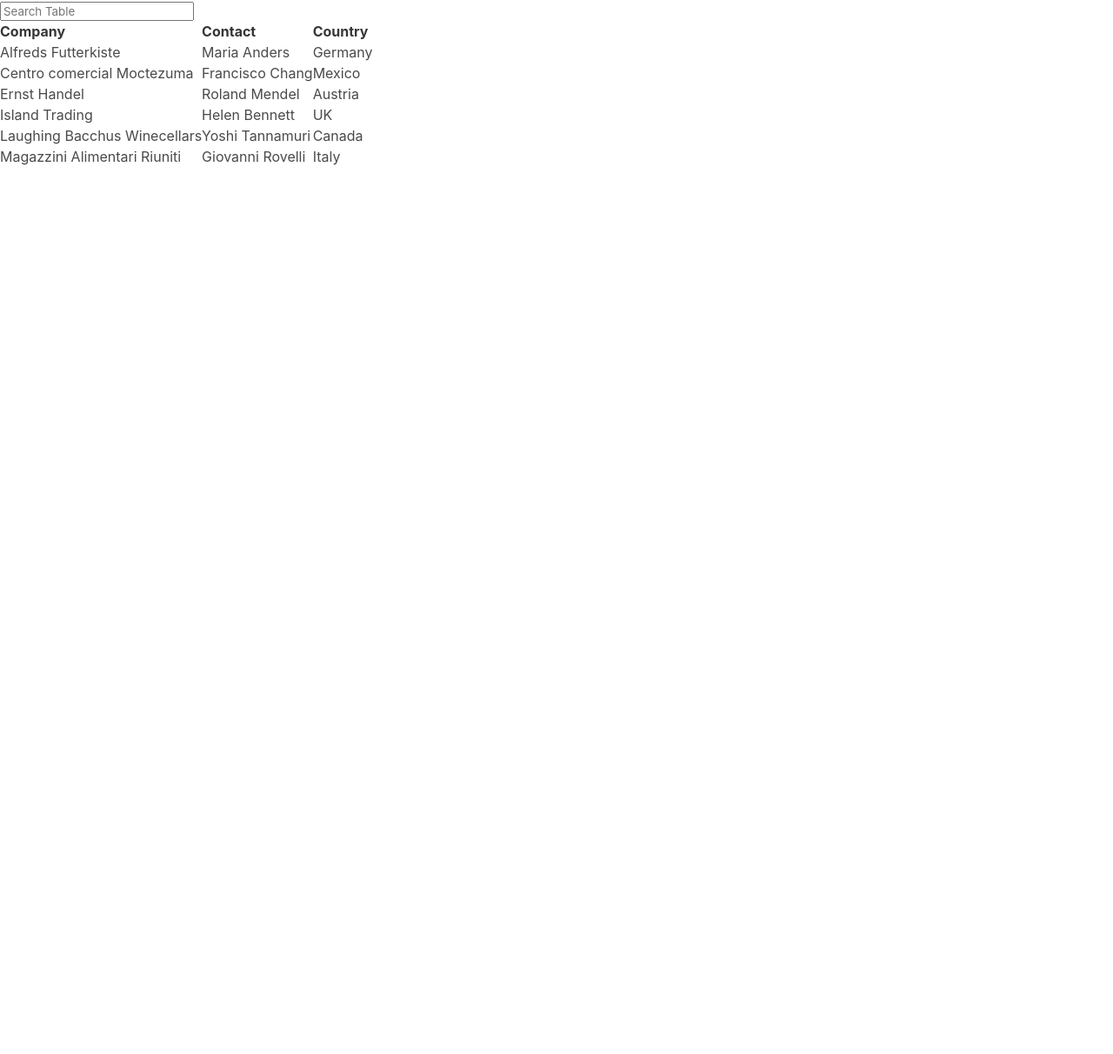
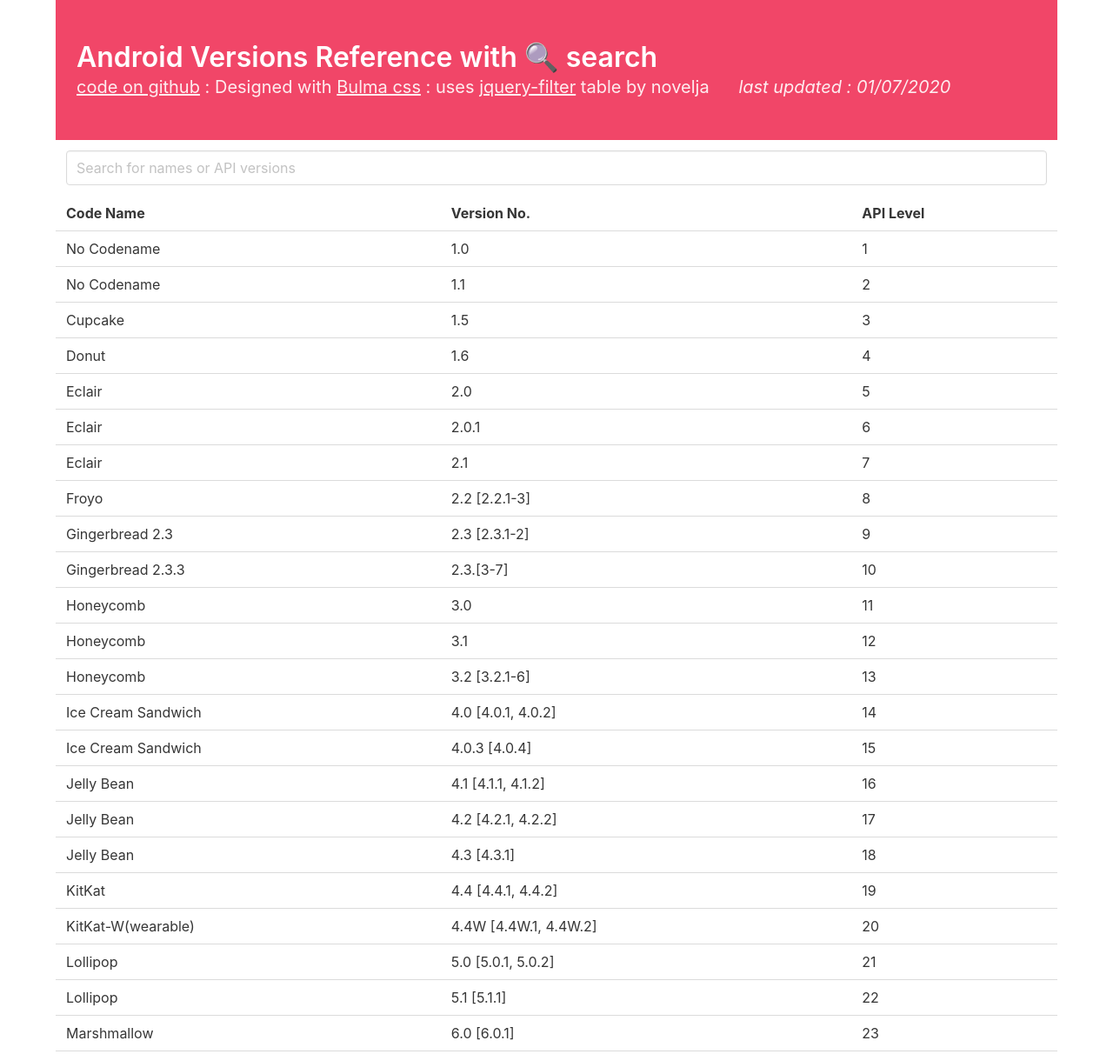
Before and after one commit to monsterbrain/EasyAndroidDevReference, a plain HTML site: page index.html in a window 1280 px wide. Shown: the top 1212 px of the page at 87% size. Before the commit the page ends 800 px from the top, so only its background shows below. Drawn offline with Linux system fonts and the light colour scheme.

Commit message:
added versions and first actual commit ...

```diff
--- a/index.html
+++ b/index.html
@@ -1,26 +1,41 @@
 <!DOCTYPE html>
 <html lang="en">
+
 <head>
   <meta charset="UTF-8" />
   <meta name="viewport" content="width=device-width, initial-scale=1.0" />
   <meta http-equiv="X-UA-Compatible" content="ie=edge" />
   <title>Android Quick Reference for Developers</title>
   <link rel="stylesheet" href="bulma.min.css" />
+  <style>
+    .underline{
+      text-decoration-line: underline;
+    }
+  </style>
 </head>
+
 <body>
-    <input type="text" placeholder="Search Table" id="contact-filter" />
-    <table id="contact-table">
-      <tr>
-        <th>Company</th>
-        <th>Contact</th>
-        <th>Country</th>
-      </tr>
-      <tr>
-        <td>Alfreds Futterkiste</td>
-        <td>Maria Anders</td>
-        <td>Germany</td>
-      </tr>
-      <tr>
+  <div class="container">
+      <section class="hero is-danger">
+          <div class="hero-body">
+            <div class="container">
+              <h1 class="title">
+                Android Versions Reference with 🔍 search
+              </h1>
+              <h2 class="subtitle">
+                <a class="underline" href="https://github.com/monsterbrain/EasyAndroidDevReference">code on github</a>   :   Designed with <a class="underline" href="https://bulma.io">Bulma css</a>   :   uses <a class="underline" href="https://github.com/novelja/filter-table">jquery-filter</a> table by novelja
+              &nbsp;&nbsp;&nbsp;&nbsp;&nbsp;<i>last updated : 01/07/2020</i>
+              </h2>
+            </div>
+          </div>
+        </section>
+    <div class="column is-full">
+      <input type="text" placeholder="Search for names or API versions" id="contact-filter" class="input" />
+    </div>
+    <table id="contact-table" class="table is-fullwidth">
+      <tr><th>Code Name</th><th>Version No.</th><th>API Level</th></tr>
+
+      <!-- <tr>
         <td>Centro comercial Moctezuma</td>
         <td>Francisco Chang</td>
         <td>Mexico</td>
@@ -44,18 +59,62 @@
         <td>Magazzini Alimentari Riuniti</td>
         <td>Giovanni Rovelli</td>
         <td>Italy</td>
-      </tr>
+      </tr> -->
     </table>
+  </div>
 
   <script src="lib/jquery-3.5.1.slim.min.js"></script>
   <script src="lib/filter-table.js"></script>
 
   <script>
-      (function($) {
-        $(document).ready(function() {
+    (function ($) {
+      $(document).ready(function () {
+        let versionsData = [
+          {name:"No Codename", version:"1.0", apiLevel:1},
+          {name:"No Codename", version:"1.1", apiLevel:2},
+          {name:"Cupcake", version:"1.5", apiLevel:3},
+          {name:"Donut", version:"1.6", apiLevel:4},
+          {name:"Eclair", version:"2.0", apiLevel:5},
+          {name:"Eclair", version:"2.0.1", apiLevel:6},
+          {name:"Eclair", version:"2.1", apiLevel:7},
+          {name:"Froyo", version:"2.2 [2.2.1-3]", apiLevel:8},
+          {name:"Gingerbread 2.3", version:"2.3 [2.3.1-2]", apiLevel:9},
+          {name:"Gingerbread 2.3.3", version:"2.3.[3-7]", apiLevel:10},
+          {name:"Honeycomb", version:"3.0", apiLevel:11},
+          {name:"Honeycomb", version:"3.1", apiLevel:12},
+          {name:"Honeycomb", version:"3.2 [3.2.1-6]", apiLevel:13},
+          {name:"Ice Cream Sandwich", version:"4.0 [4.0.1, 4.0.2]", apiLevel:14},
+          {name:"Ice Cream Sandwich", version:"4.0.3 [4.0.4]", apiLevel:15},
+          {name:"Jelly Bean", version:"4.1 [4.1.1, 4.1.2]", apiLevel:16},
+          {name:"Jelly Bean", version:"4.2 [4.2.1, 4.2.2]", apiLevel:17},
+          {name:"Jelly Bean", version:"4.3 [4.3.1]", apiLevel:18},
+          {name:"KitKat", version:"4.4 [4.4.1, 4.4.2]", apiLevel:19},
+          {name:"KitKat-W(wearable)", version:"4.4W [4.4W.1, 4.4W.2]", apiLevel:20},
+          {name:"Lollipop", version:"5.0 [5.0.1, 5.0.2]", apiLevel:21},
+          {name:"Lollipop", version:"5.1 [5.1.1]", apiLevel:22},
+          {name:"Marshmallow", version:"6.0 [6.0.1]", apiLevel:23},
+          {name:"Nougat", version:"7.0", apiLevel:24},
+          {name:"Nougat", version:"7.1 [7.1.1, 7.1.2]", apiLevel:25},
+          {name:"Oreo", version:"8.0", apiLevel:26},
+          {name:"Oreo", version:"8.1.0", apiLevel:27},
+          {name:"Pie", version:"9", apiLevel:28},
+          {name:"Android 10", version:"10", apiLevel:29},
+          {name:"Android 11", version:"11", apiLevel:30},
+          ]
+        // create the table data
+
+        for (let i = 0; i < versionsData.length; i++) {
+          const androidVersion = versionsData[i];
+          var $row = $('<tr></tr>');
+          $row.append("<td>"+androidVersion.name+"</td>")
+          $row.append("<td>"+androidVersion.version+"</td>")
+          $row.append("<td>"+androidVersion.apiLevel+"</td>")
+          $("#contact-table").append($row)
+        }
         $("#contact-table").filterTable("#contact-filter");
       });
     })(jQuery);
   </script>
 </body>
+
 </html>
--- a/lib/filter-table.js
+++ b/lib/filter-table.js
@@ -23,6 +23,9 @@
         $row = $(this);
         let bool = false;
 
+        // skip the headers
+        if ($row.find("th").length>0) return;
+
         $row.find("td").each(function() {
           $cell = $(this).text().toUpperCase();
           if ($cell.indexOf(value) > -1) {
```
Also changed, not shown: index2.html (deleted, +0 -66 lines). Lines whose indentation alone changed are shown as unchanged.
